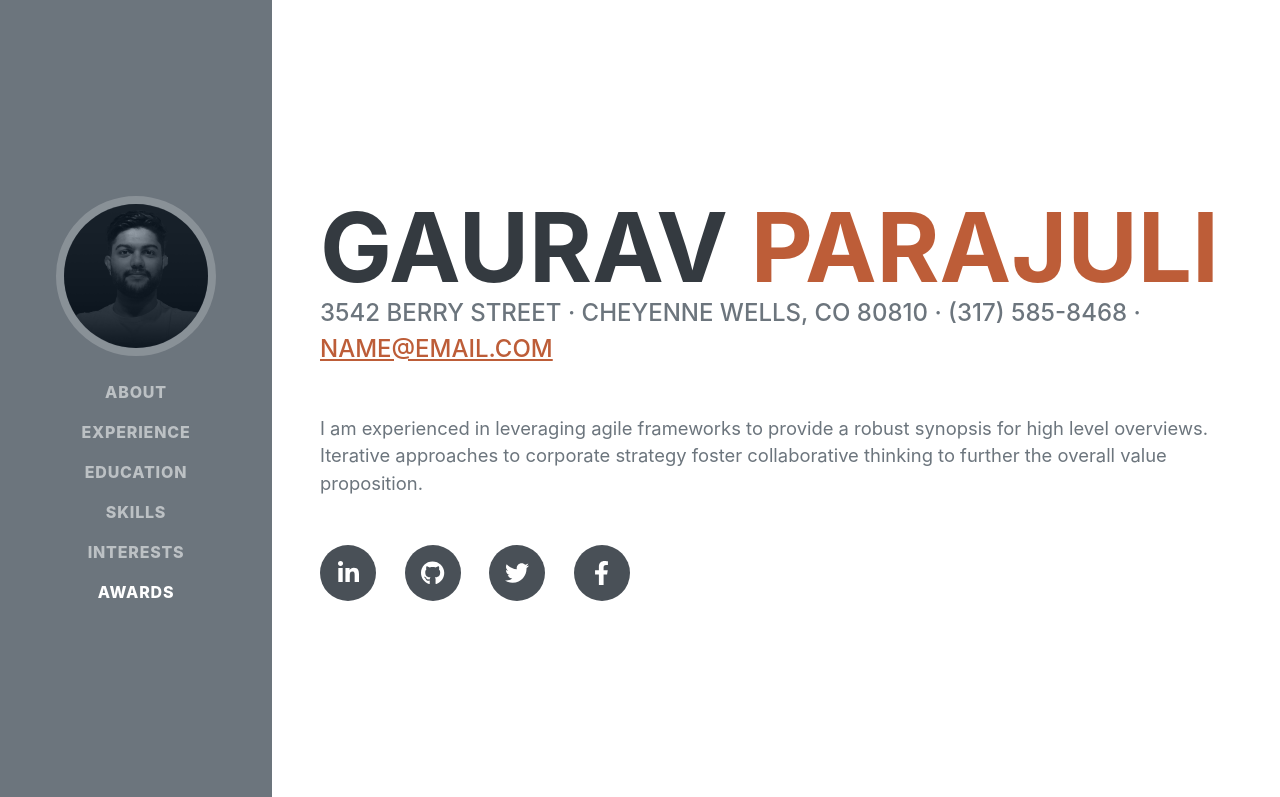
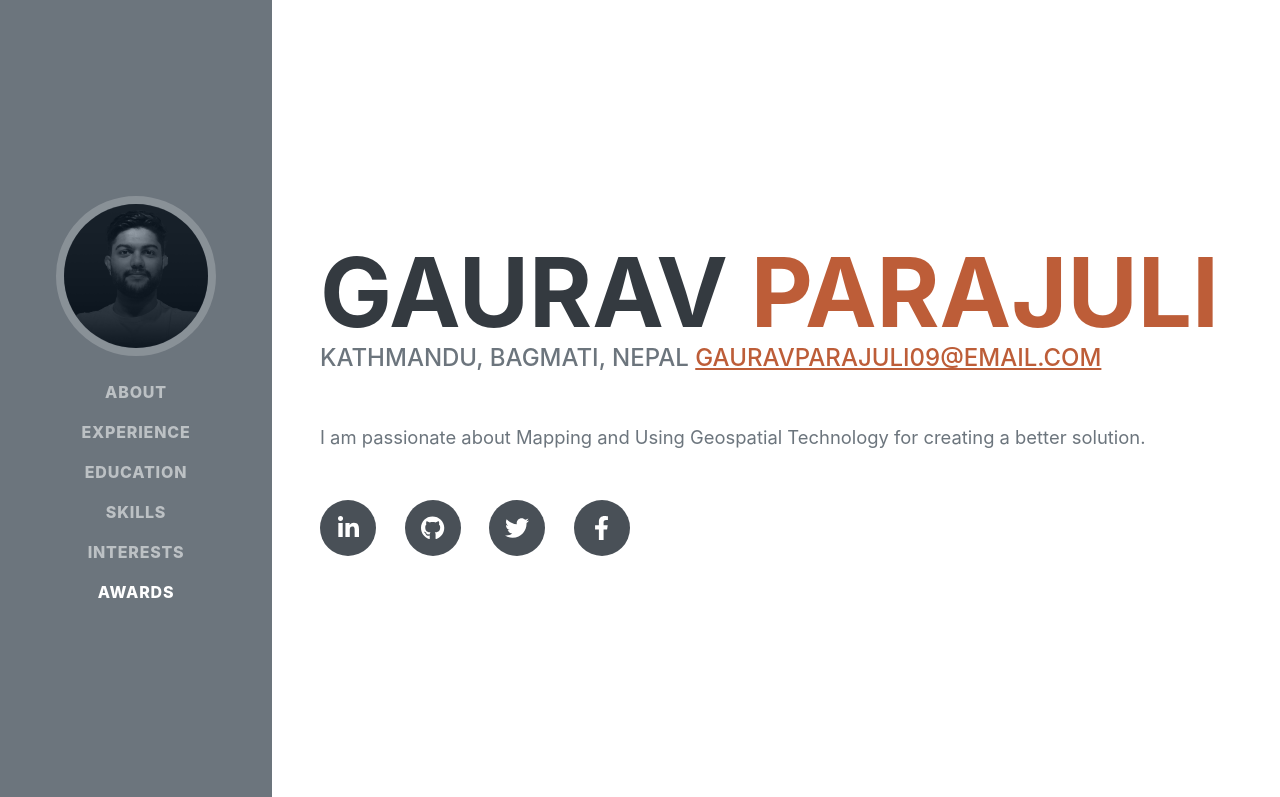
Before and after one commit to Gauravparajuli09/portfolio, a website: page index.html in a window 1280 px wide. Shown: the top 797 px of the page. Drawn offline with nearby package versions, Linux system fonts and the light colour scheme; a web font is replaced by a local one.

Commit message:
Update index.html

```diff
--- a/index.html
+++ b/index.html
@@ -44,10 +44,10 @@
                         <span class="text-primary">Parajuli</span>
                     </h1>
                     <div class="subheading mb-5">
-                        3542 Berry Street · Cheyenne Wells, CO 80810 · (317) 585-8468 ·
-                        <a href="mailto:name@email.com">name@email.com</a>
+                        Kathmandu, Bagmati, Nepal
+                        <a href="mailto:name@email.com">gauravparajuli09@email.com</a>
                     </div>
-                    <p class="lead mb-5">I am experienced in leveraging agile frameworks to provide a robust synopsis for high level overviews. Iterative approaches to corporate strategy foster collaborative thinking to further the overall value proposition.</p>
+                    <p class="lead mb-5">I am passionate about Mapping and Using Geospatial Technology for creating a better solution.</p>
                     <div class="social-icons">
                         <a class="social-icon" href="#!"><i class="fab fa-linkedin-in"></i></a>
                         <a class="social-icon" href="#!"><i class="fab fa-github"></i></a>
```
